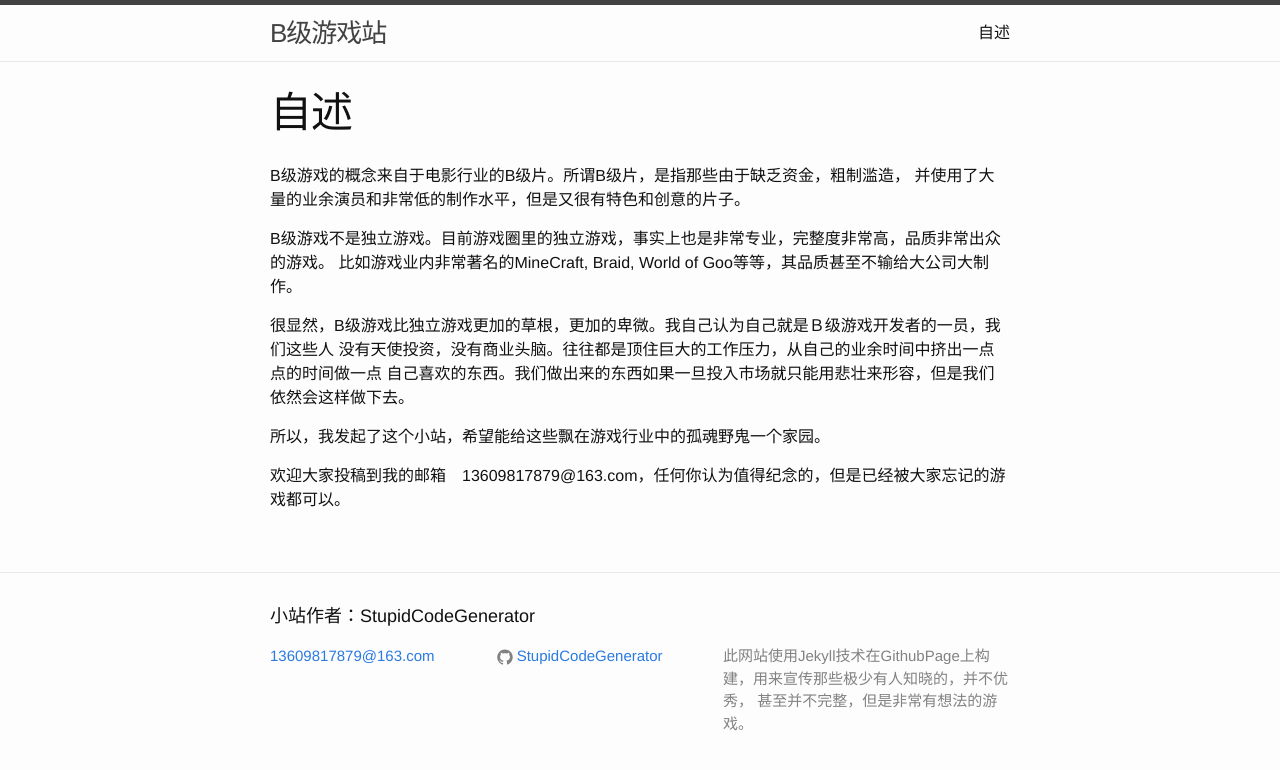
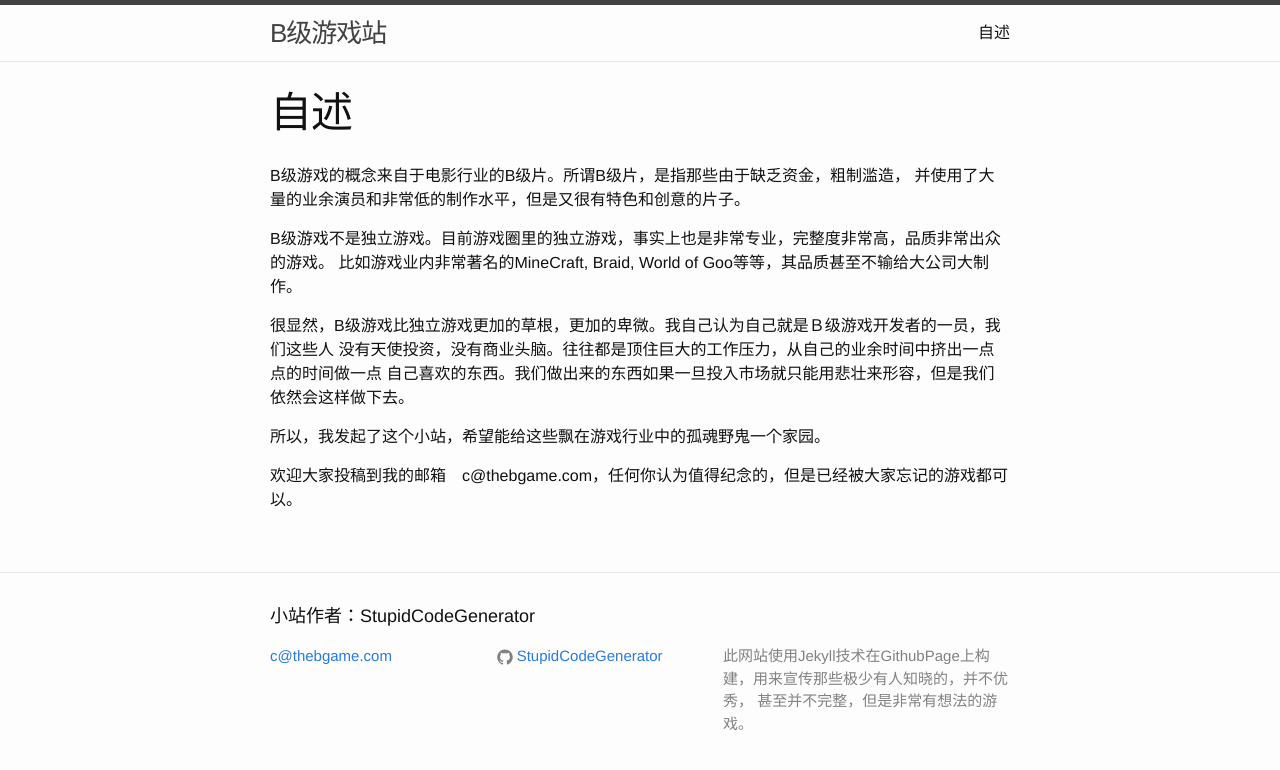
Before and after one commit to StupidCodeGenerator/StupidCodeGenerator.github.io, a Jekyll site: the page built from about.md, in a window 1280 px wide. Shown: the top 770 px of the page. Built offline with Jekyll 4.4.1, drawn with Linux system fonts in a browser that asks for light colours; comment, search, counter and statistics services are not loaded.

Commit message:
Change Email

```diff
--- a/_config.yml
+++ b/_config.yml
@@ -1,6 +1,6 @@
 # Site settings
 title: B级游戏站
-email: 13609817879@163.com
+email: c@thebgame.com
 description: > # this means to ignore newlines until "baseurl:"
   此网站使用Jekyll技术在GithubPage上构建，用来宣传那些极少有人知晓的，并不优秀，
   甚至并不完整，但是非常有想法的游戏。
--- a/about.md
+++ b/about.md
@@ -16,4 +16,4 @@ B级游戏不是独立游戏。目前游戏圈里的独立游戏，事实上也
 
 所以，我发起了这个小站，希望能给这些飘在游戏行业中的孤魂野鬼一个家园。
 
-欢迎大家投稿到我的邮箱　13609817879@163.com，任何你认为值得纪念的，但是已经被大家忘记的游戏都可以。
+欢迎大家投稿到我的邮箱　c@thebgame.com，任何你认为值得纪念的，但是已经被大家忘记的游戏都可以。
```
Also changed, not shown: _includes/image.html (deleted, +0 -13 lines).
